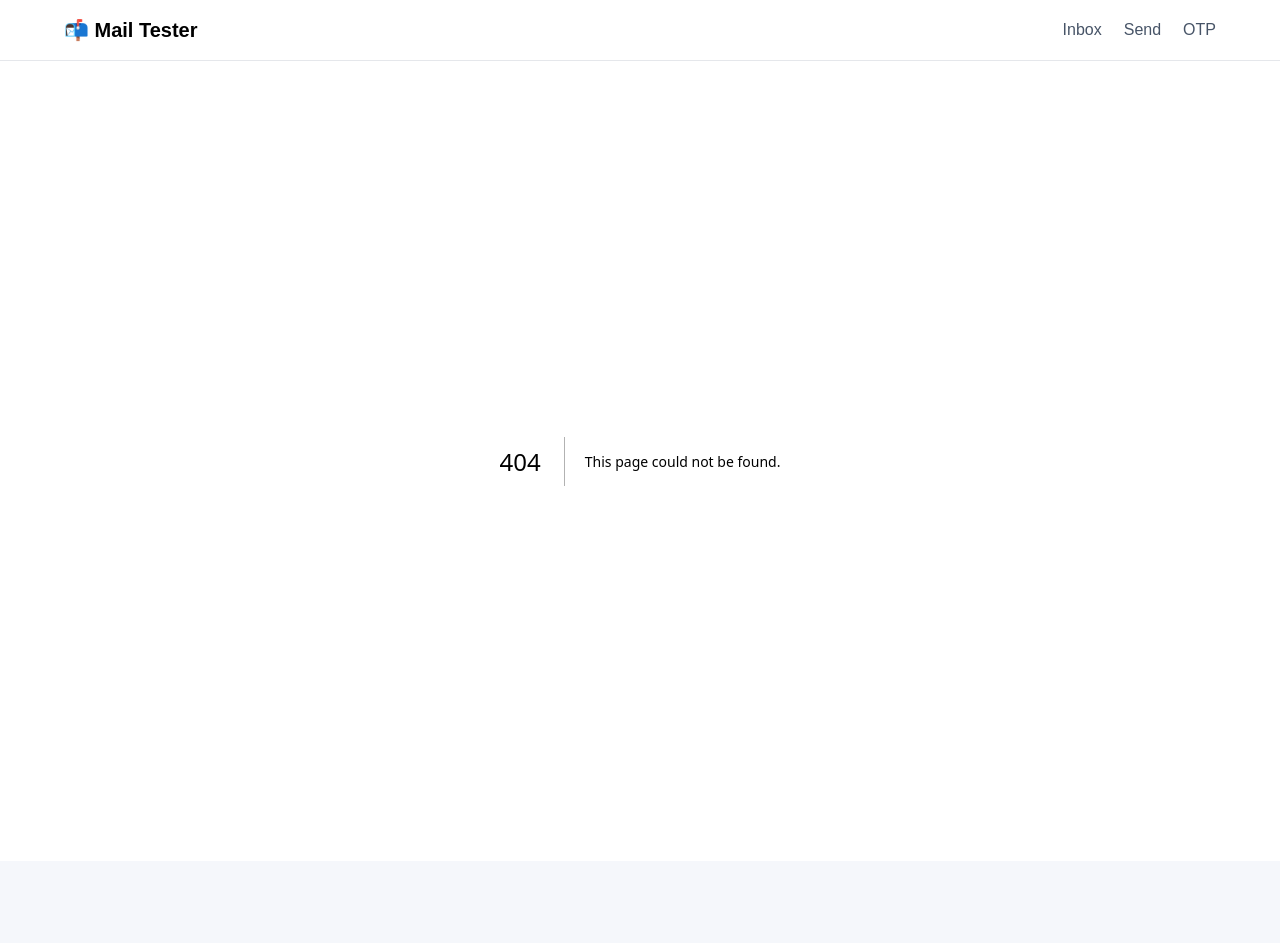
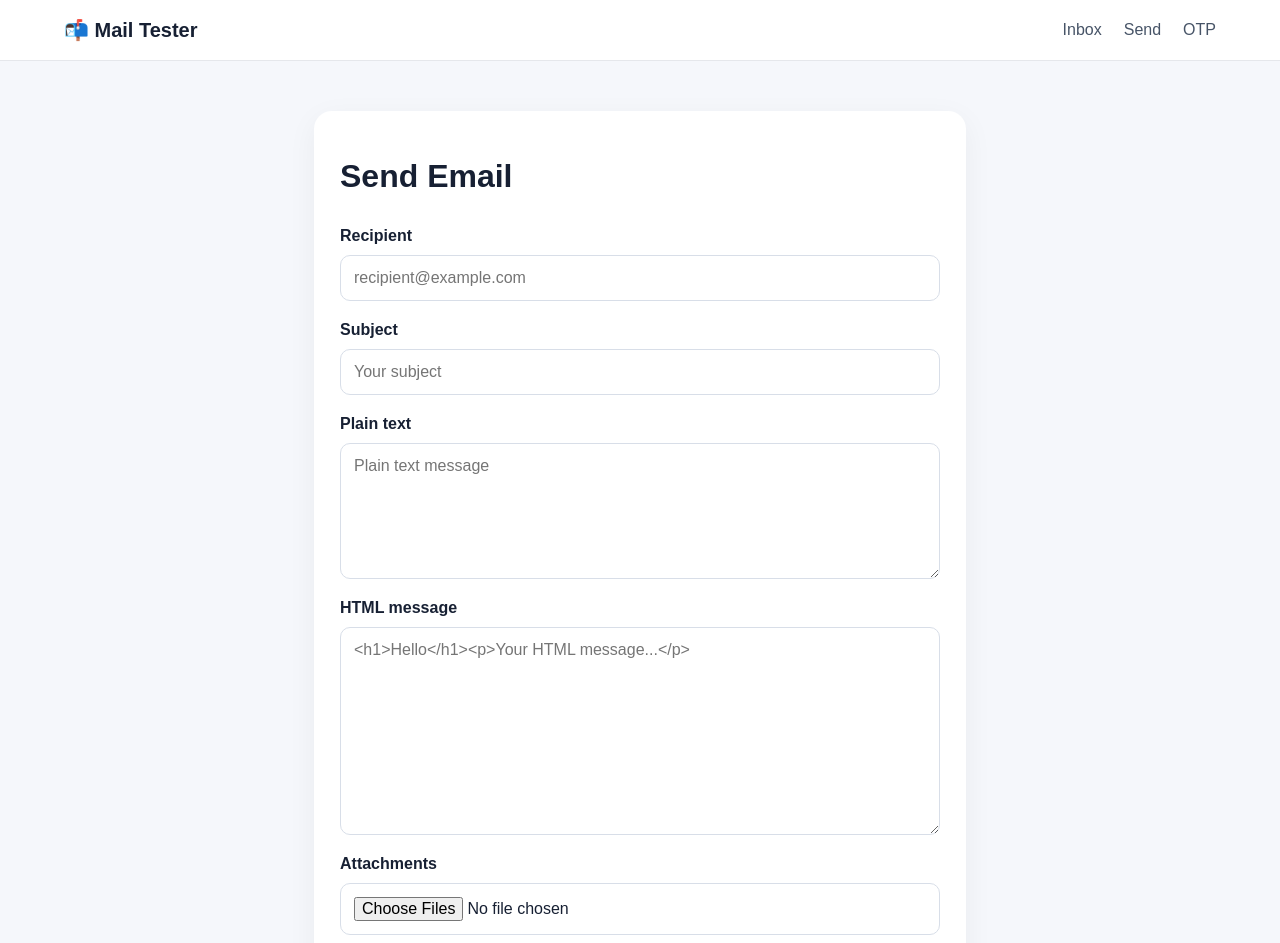
Before and after one commit to mylonas112/MailGun-smtp, a Next.js app: page /send in a window 1280 px wide. Before the commit this address had no page. Shown: the top 943 px of the page. Before the commit the page ends 861 px from the top, so only its background shows below. Built offline with nearby package versions, Linux system fonts and the light colour scheme.

Commit message:
Create page.tsx

```diff
--- /dev/null
+++ b/app/send/page.tsx
@@ -0,0 +1,146 @@
+"use client";
+
+import { FormEvent, useState } from "react";
+
+export default function SendPage() {
+  const [to, setTo] = useState("");
+  const [subject, setSubject] = useState("");
+  const [text, setText] = useState("");
+  const [html, setHtml] = useState("");
+  const [files, setFiles] = useState<FileList | null>(null);
+  const [sending, setSending] = useState(false);
+  const [result, setResult] = useState("");
+
+  async function submit(event: FormEvent) {
+    event.preventDefault();
+
+    setSending(true);
+    setResult("");
+
+    const form = new FormData();
+
+    form.append("to", to);
+    form.append("subject", subject);
+    form.append("text", text);
+    form.append("html", html);
+
+    if (files) {
+      Array.from(files).forEach((file) => {
+        form.append("attachments", file);
+      });
+    }
+
+    try {
+      const response = await fetch(
+        "/api/send",
+        {
+          method: "POST",
+          body: form
+        }
+      );
+
+      const data = await response.json();
+
+      if (!response.ok) {
+        throw new Error(
+          data.error || "Failed to send email"
+        );
+      }
+
+      setResult("Email sent successfully.");
+
+      setTo("");
+      setSubject("");
+      setText("");
+      setHtml("");
+      setFiles(null);
+
+    } catch (error) {
+      setResult(
+        error instanceof Error
+          ? error.message
+          : "Something went wrong"
+      );
+    }
+
+    setSending(false);
+  }
+
+  return (
+    <main className="container narrow">
+
+      <div className="card">
+
+        <h1>Send Email</h1>
+
+        <form onSubmit={submit}>
+
+          <label>Recipient</label>
+
+          <input
+            type="email"
+            value={to}
+            onChange={(e) => setTo(e.target.value)}
+            placeholder="recipient@example.com"
+            required
+          />
+
+          <label>Subject</label>
+
+          <input
+            value={subject}
+            onChange={(e) => setSubject(e.target.value)}
+            placeholder="Your subject"
+            required
+          />
+
+          <label>Plain text</label>
+
+          <textarea
+            value={text}
+            onChange={(e) => setText(e.target.value)}
+            placeholder="Plain text message"
+            rows={6}
+          />
+
+          <label>HTML message</label>
+
+          <textarea
+            value={html}
+            onChange={(e) => setHtml(e.target.value)}
+            placeholder="<h1>Hello</h1><p>Your HTML message...</p>"
+            rows={10}
+          />
+
+          <label>Attachments</label>
+
+          <input
+            type="file"
+            multiple
+            onChange={(e) =>
+              setFiles(e.target.files)
+            }
+          />
+
+          <button
+            className="button primary full"
+            disabled={sending}
+          >
+            {sending
+              ? "Sending..."
+              : "Send Email"}
+          </button>
+
+        </form>
+
+        {result && (
+          <div className="result">
+            {result}
+          </div>
+        )}
+
+      </div>
+
+    </main>
+  );
+}
```
